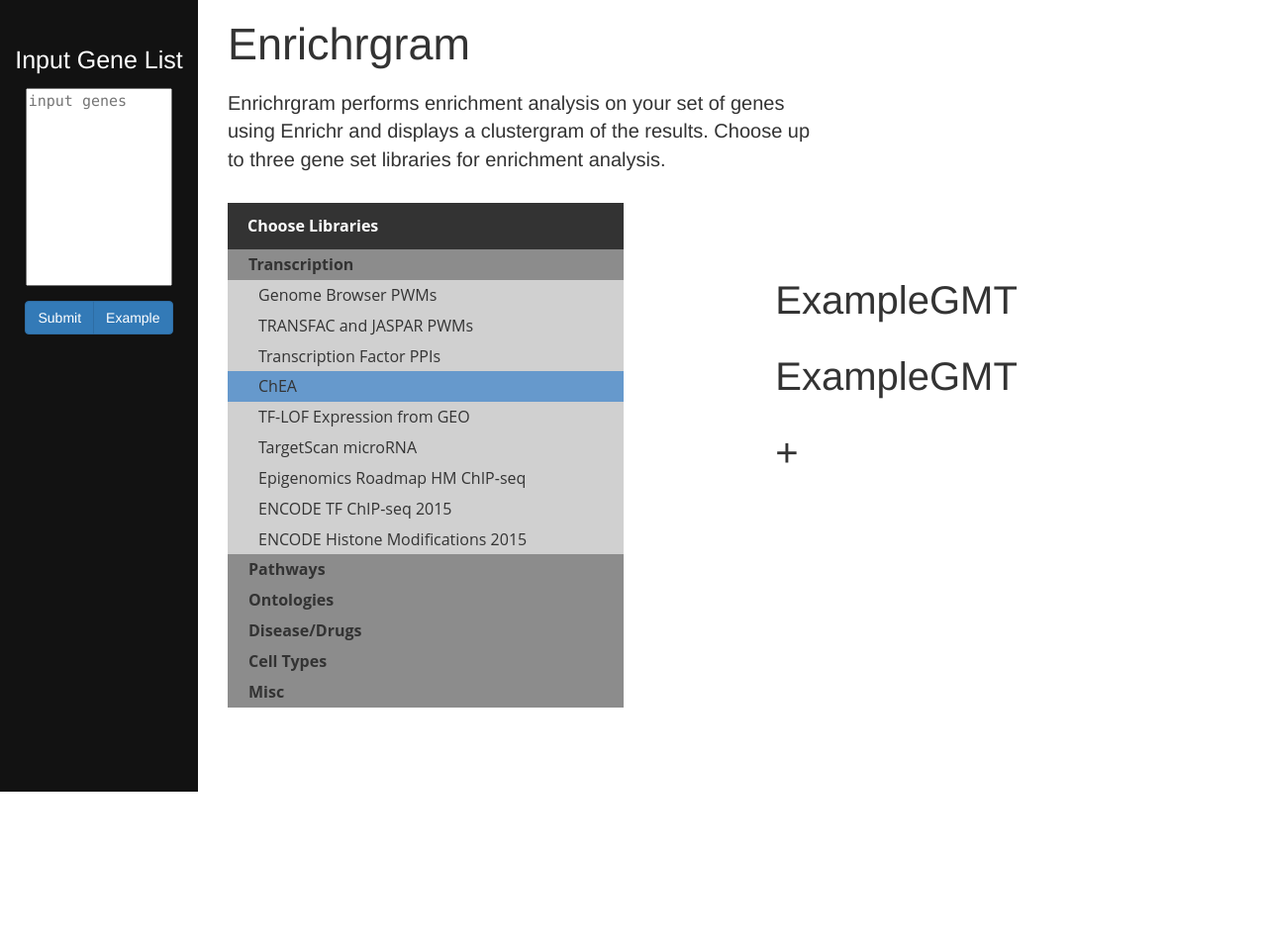
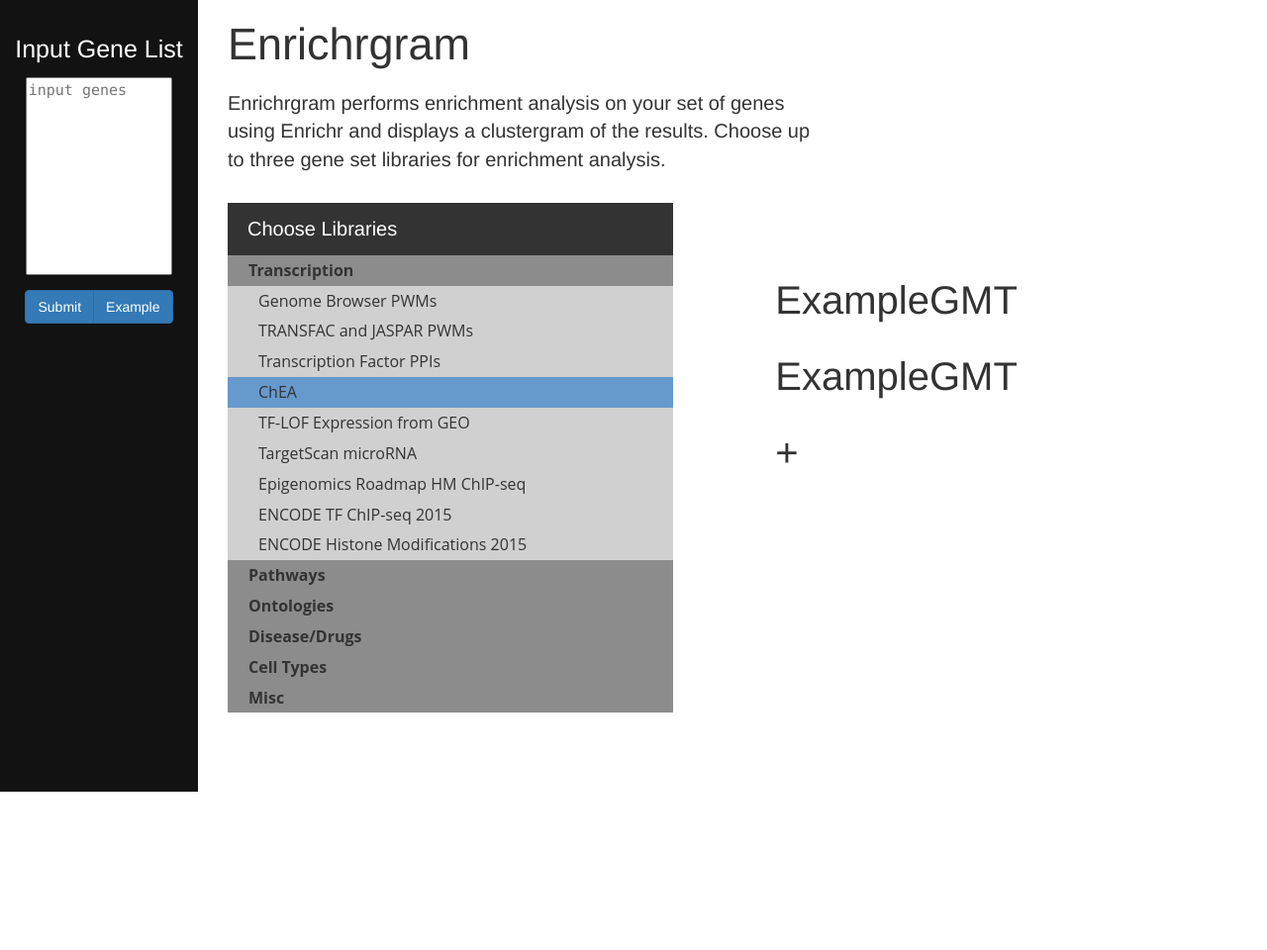
Before and after one commit to MaayanLab/harmonogram, a Flask app: page /enrichrgram/ in a window 1280 px wide. Shown: the top 960 px of the page at 99% size. Run offline with Flask 2, Linux system fonts and the light colour scheme; some libraries are stand-ins or nearby versions.

Commit message:
all fonts on the introduction page are the same

```diff
--- a/enrichrgram/static/css/custom.css
+++ b/enrichrgram/static/css/custom.css
@@ -405,48 +405,6 @@
   border-radius: : 0 !important ;
 }*/
 
-#title_gmt_menu{
-  font-family: "Open Sans", "Helvetica Neue", "Helvetica", Helvetica, Arial, sans-serif;
-  font-size:16px;
-  color:white;
-  font-weight: bold;
-  padding-top:12px;
-  padding-bottom:12px;
-  padding-left:20px;
-  width:400px;
-  text-align: left;
-  background: #333333;
-  float: left;
-}
-
-.h_top{
-  font-family: "Open Sans", "Helvetica Neue", "Helvetica", Helvetica, Arial, sans-serif;
-  font-size:16px;
-  /*color:white;*/
-  font-weight: bold;
-  padding-left:20px;
-  width:400px;
-  text-align: left;
-  background: #8C8C8C;
-  border-radius: 0;
-}
-
-.h_medium{
-  font-family: "Open Sans", "Helvetica Neue", "Helvetica", Helvetica, Arial, sans-serif;
-  font-size:16px;
-  padding-left:30px;
-  width:400px;
-  text-align: left;
-  background: #D0D0D0;
-  border-radius: 0;
-}
-
-#gmt_menu{
-  margin-top: 20px;
-  margin-left: 0px;
-/*  width:50%;
-  margin: 0 auto;*/
-}
 
 
 .sidebar-nav > .sidebar-brand {
@@ -542,10 +500,57 @@
   margin: 0 auto;
   color:white;
   text-align: center;
-  margin-top: 43px;
+  margin-top: 32px;
   margin-bottom: 10px;
 
 
   font-size: 25px;
   font-weight: 300;
 }
+
+
+#title_gmt_menu{
+  color:white;
+  padding-top:12px;
+  padding-bottom:12px;
+  padding-left:20px;
+  width:450px;
+  text-align: left;
+  background: #333333;
+  /*float: left;*/
+
+  font-size: 20px;
+  font-weight: 300;
+
+}
+
+.h_top{
+  font-family: "Open Sans", "Helvetica Neue", "Helvetica", Helvetica, Arial, sans-serif;
+  font-size:16px;
+  /*color:white;*/
+  font-weight: bold;
+  padding-left:20px;
+  width:450px;
+  text-align: left;
+  background: #8C8C8C;
+  border-radius: 0;
+}
+
+.h_medium{
+  font-family: "Open Sans", "Helvetica Neue", "Helvetica", Helvetica, Arial, sans-serif;
+  font-size:16px;
+  padding-left:30px;
+  width:450px;
+  text-align: left;
+  background: #D0D0D0;
+  border-radius: 0;
+}
+
+#gmt_menu{
+  margin-top: 20px;
+  margin-left: 0px;
+
+
+  font-size: 15px;
+  font-weight: 300;
+}
```
